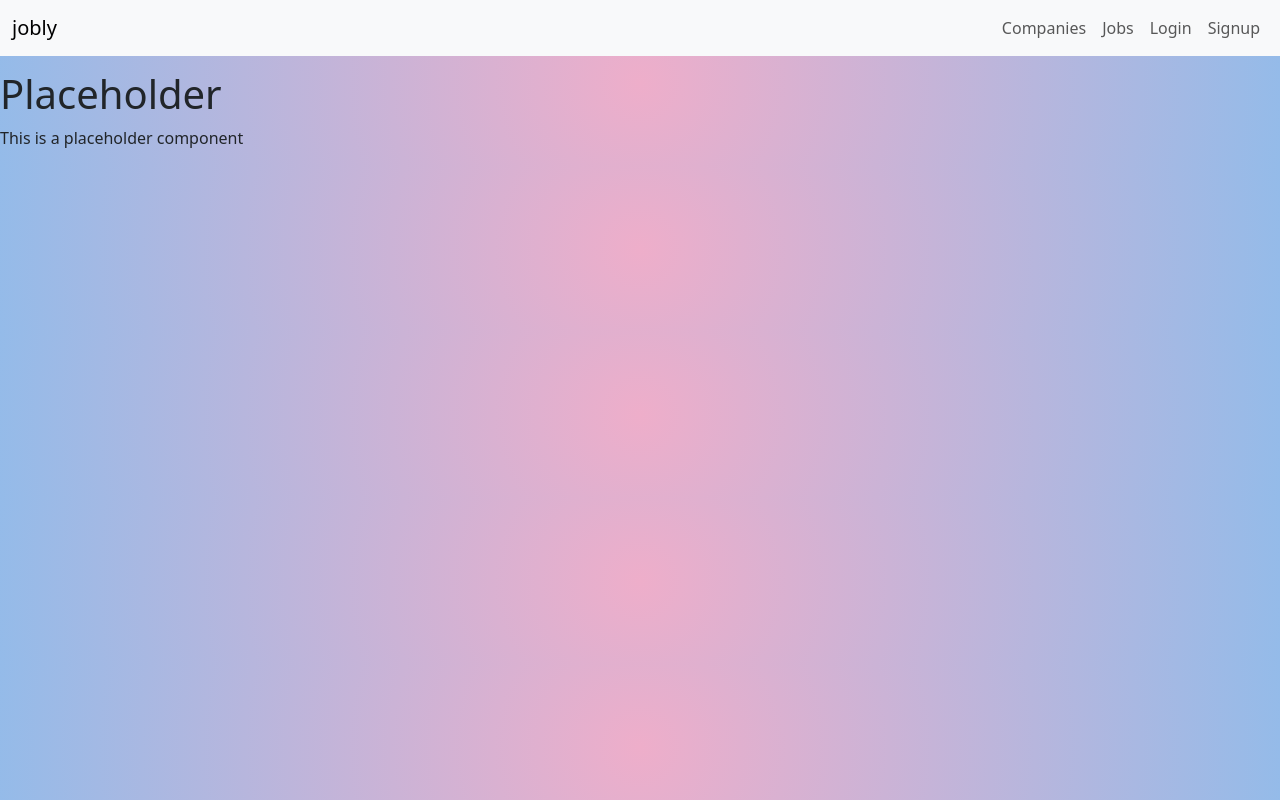
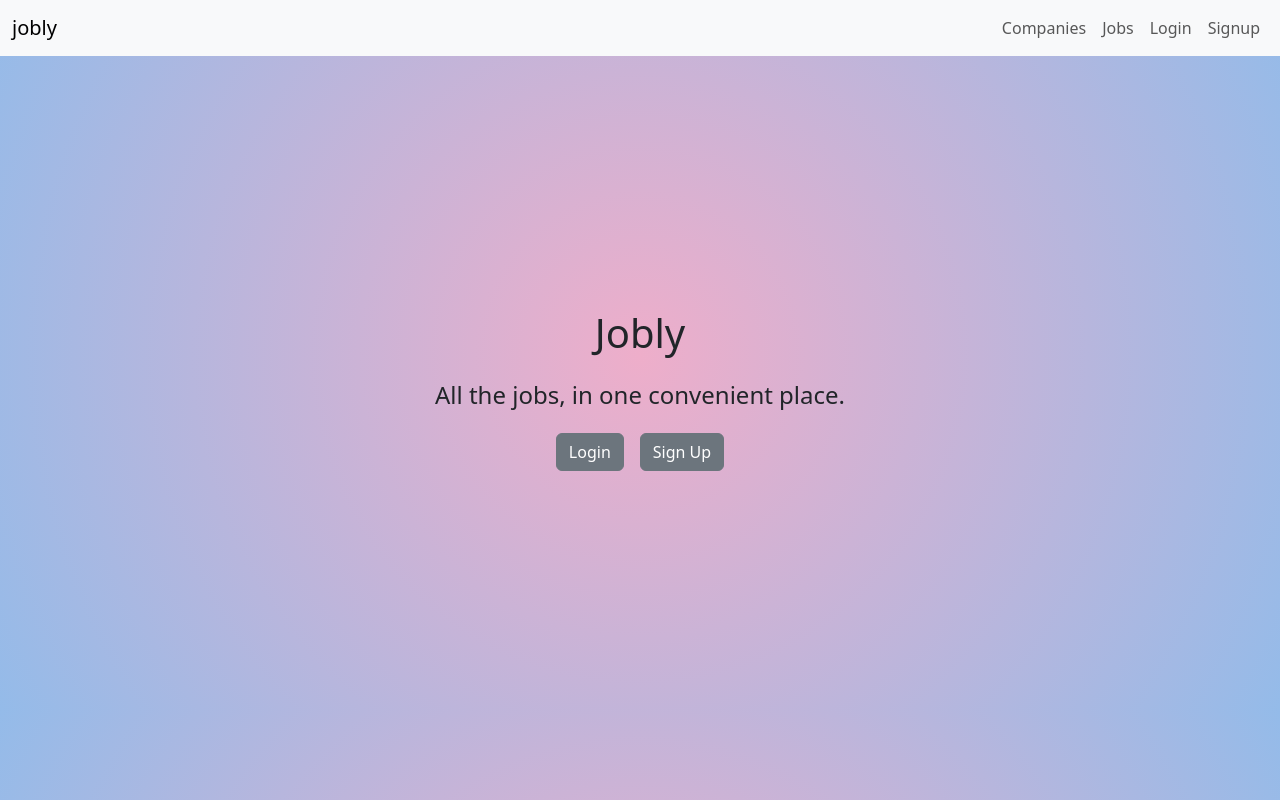
Before and after one commit to knox-dude/jobly-react, a React (Vite) app in the folder jobly-frontend/: page / in a window 1280 px wide. Built offline with nearby package versions, Linux system fonts and the light colour scheme.

Commit message:
adding homepage

```diff
--- a/jobly-frontend/src/components/AppRoutes/AppRoutes.tsx
+++ b/jobly-frontend/src/components/AppRoutes/AppRoutes.tsx
@@ -7,12 +7,13 @@ import CompanyDetail from "@/components/CompanyDetail/CompanyDetail";
 import JobList from "../JobList/JobList";
 import JobDetail from "../JobDetail/JobDetail";
 import Logout from "../Logout/Logout";
+import Homepage from "../Homepage/Homepage";
 
 function AppRoutes() {
 
   return (
     <Routes>
-      <Route path="/" element={<Placeholder />} />
+      <Route path="/" element={<Homepage />} />
       <Route path="/companies" element={<CompanyList />} />
       <Route path="/companies/:handle" element={<CompanyDetail />} />
       <Route path="/jobs" element={<JobList />} />
```
